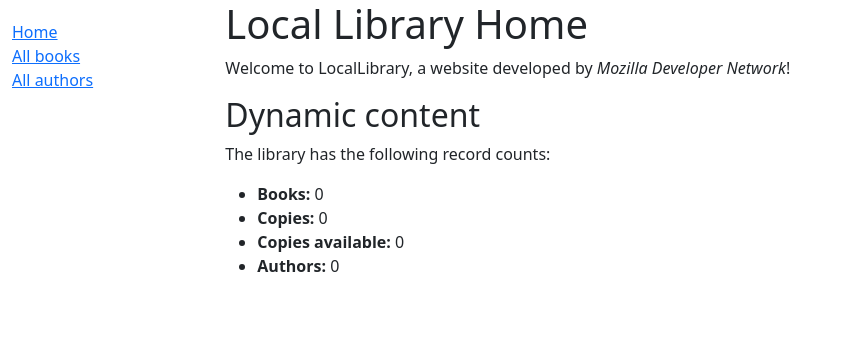
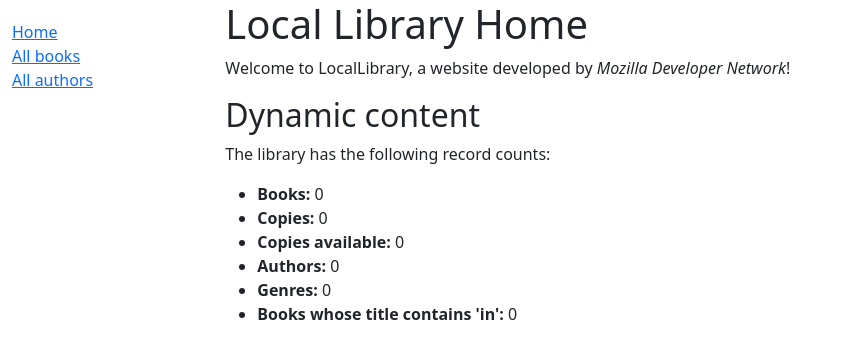
Before and after one commit to dcbac/im-psi, a Django app: page /catalog/ in a window 1280 px wide. Shown: the top 359 px of the page, without its empty margins (0-841 px from the left). Run offline with Django 5.2, Linux system fonts and the light colour scheme; data that the repository does not hold is empty.

Commit message:
feat: challenge parte 5

```diff
--- a/p1/src/catalog/templates/index.html
+++ b/p1/src/catalog/templates/index.html
@@ -17,5 +17,7 @@
     <li><strong>Copies:</strong> {{ num_instances }}</li>
     <li><strong>Copies available:</strong> {{ num_instances_available }}</li>
     <li><strong>Authors:</strong> {{ num_authors }}</li>
+    <li><strong>Genres:</strong> {{ num_genres }}</li>
+    <li><strong>Books whose title contains 'in':</strong> {{ num_books_containing_in }}</li>
   </ul>
 {% endblock %}
--- a/p1/src/catalog/views.py
+++ b/p1/src/catalog/views.py
@@ -8,6 +8,10 @@ def index(request):
     # Generate counts of some of the main objects
     num_books = Book.objects.all().count()
     num_instances = BookInstance.objects.all().count()
+    num_genres = Genre.objects.count()
+
+    # Count of books whose title contains 'in'
+    num_books_containing_in = Book.objects.filter(title__contains="in").count()
 
     # Available books (status = 'a')
     num_instances_available = BookInstance.objects.filter(status__exact="a").count()
@@ -20,6 +24,8 @@ def index(request):
         "num_instances": num_instances,
         "num_instances_available": num_instances_available,
         "num_authors": num_authors,
+        "num_genres": num_genres,
+        "num_books_containing_in": num_books_containing_in,
     }
 
     # Render the HTML template index.html with the data in the context variable
```
